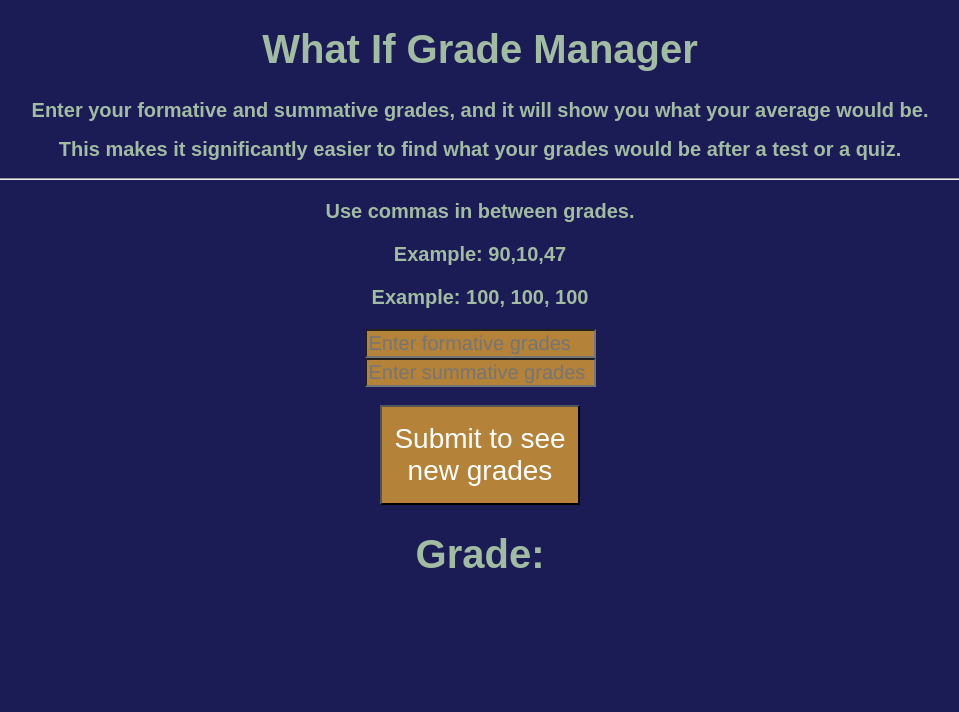
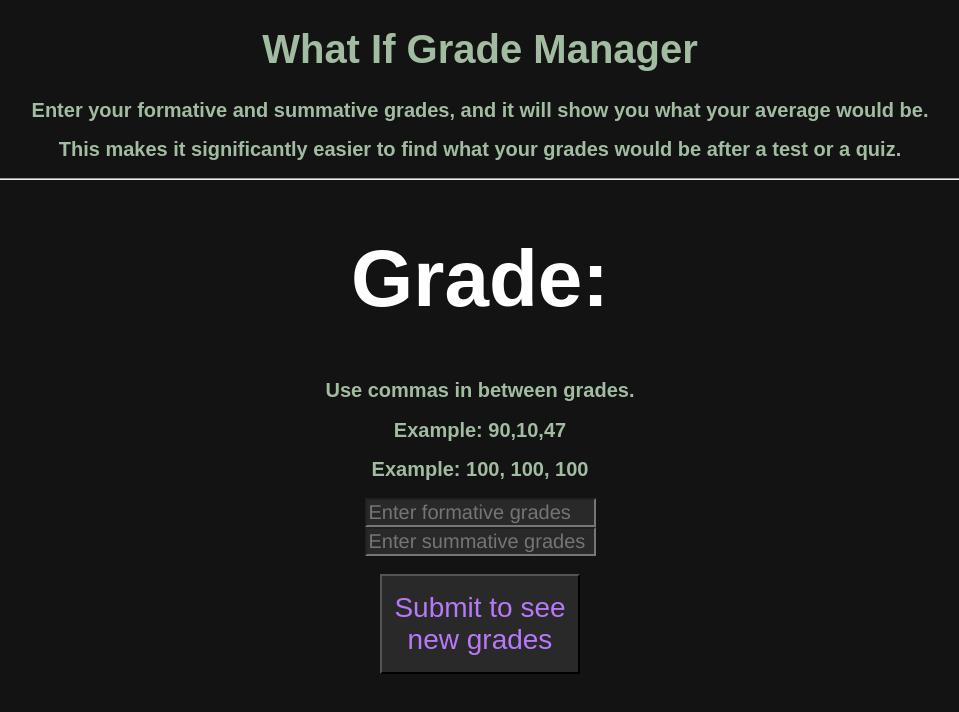
Before and after one commit to adamkhan47/whatif-gui, a plain HTML site: page index.html in a window 1280 px wide. Shown: the whole page, without its empty margins (160-1119 px from the left). Drawn offline with Linux system fonts and the light colour scheme.

Commit message:
dark mode

```diff
--- a/index.html
+++ b/index.html
@@ -12,14 +12,15 @@
     <h2>Enter your formative and summative grades, and it will show you what your average would be.</h2>
     <h2>This makes it significantly easier to find what your grades would be after a test or a quiz.</h2>
     <hr>
-    <h3>Use commas in between grades.</h3>
-    <h3>Example: 90,10,47</h3>
-    <h3>Example: 100, 100, 100</h3>
+    <h1 id="grade">Grade: </h1>
+    <h2>Use commas in between grades.</h3>
+    <h2>Example: 90,10,47</h3>
+    <h2>Example: 100, 100, 100</h3>
     <div class="gradeInput">
         <input type="text" id="fGrades" name="formativeGrades" placeholder="Enter formative grades" class="text-input"> <br>
         <input type="text" id="sGrades" name="summativeGrades" placeholder="Enter summative grades" class="text-input"> <br> <br>
         <button onclick="myFunction()">Submit to see new grades</button>
-        <h1 id="grade">Grade: </h1>
+
     </div>
 
     <script src="script.js"></script>
--- a/styles.css
+++ b/styles.css
@@ -10,29 +10,27 @@ h2 {
     font-family: Arial, Helvetica, sans-serif;
     text-align: center;
 }
-h3 {
-    color: rgb(162, 188, 162);
-    font-size: 1.25rem;
-    font-family: Arial, Helvetica, sans-serif;
-    text-align: center;
-}
 body {
-    background-color: rgb(27, 27, 86);
+    background-color: rgb(19, 19, 19);
 }
 .gradeInput {
     text-align: center;
 }
 .text-input {
-    background-color: rgb(180, 130, 56);
-    color: white;
+    background-color: rgb(41, 41, 41);
+    color: rgb(183, 121, 248);
     width: auto;
     font-family: Helvetica, sans-serif;
     font-size: 1.25rem;
 }
 button {
     width: 12.5rem;
-    background-color: rgb(180, 130, 56);
-    color: white;
+    background-color: rgb(41, 41, 41);
+    color: rgb(183, 121, 248);
     font-size: 1.75rem;
     height: 6.25rem;
 }
+#grade {
+    font-size: 5rem;
+    color: white;
+}
```
